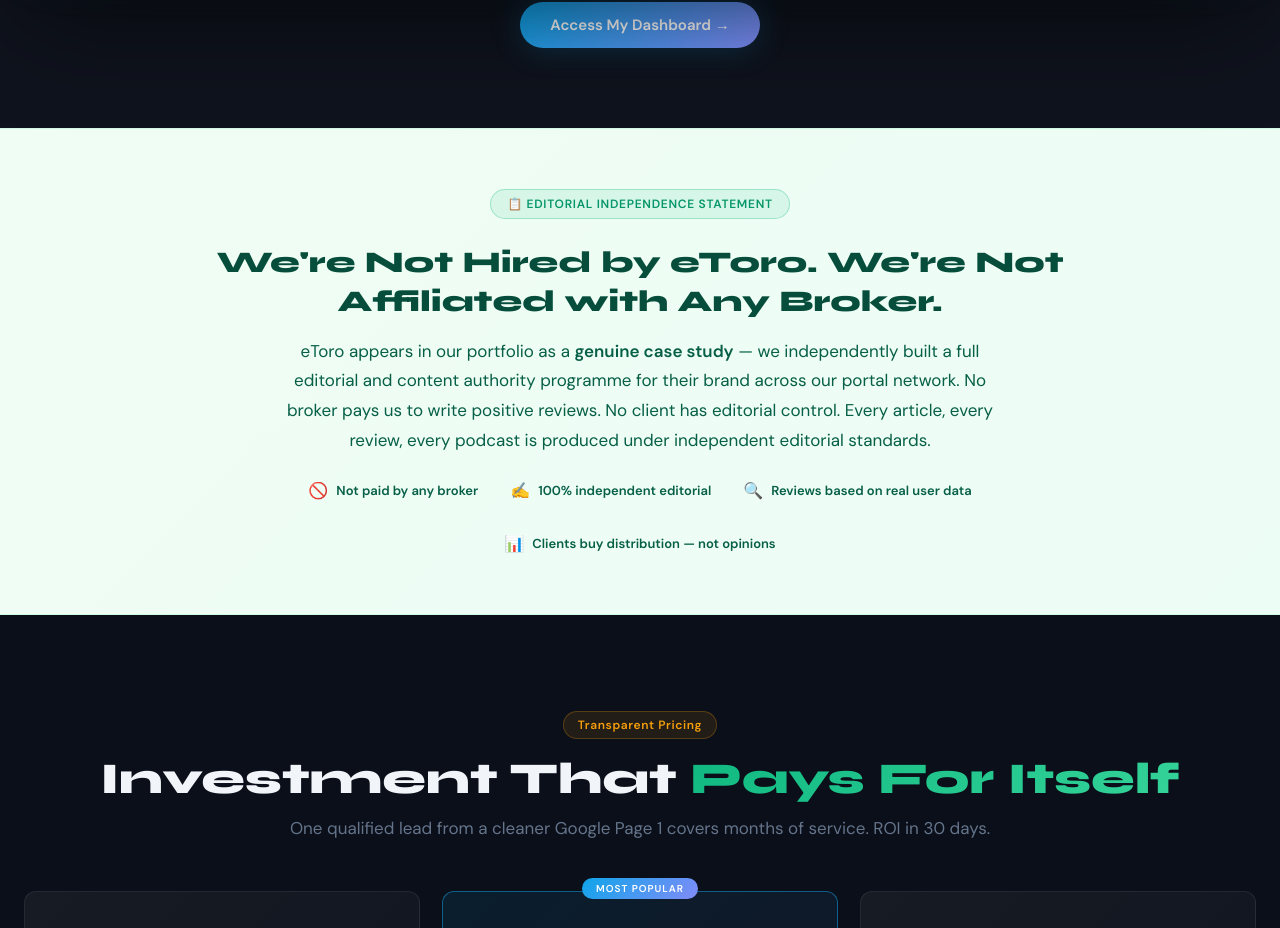
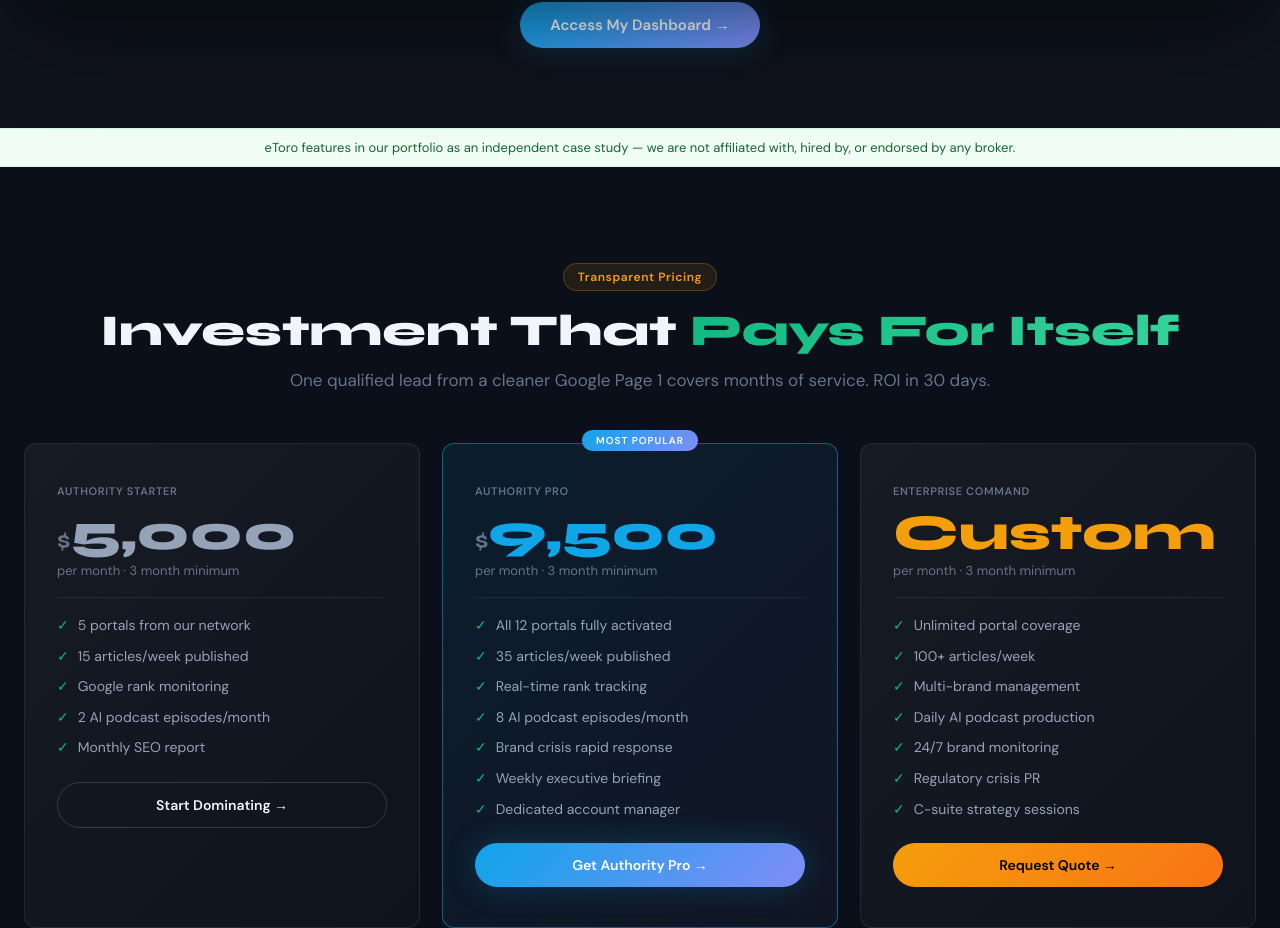
Before and after one commit to sollymarks95-ctrl/reputationhub, a Next.js app: page / in a window 1280 px wide. Shown: the part 6675-7603 px from the top of the page. Built offline with nearby package versions, Linux system fonts and the light colour scheme.

Commit message:
fix: editorial disclaimers → one sentence each

```diff
--- a/app/page.tsx
+++ b/app/page.tsx
@@ -322,28 +322,10 @@ export default function HomePage() {
         </div>
       </section>
 
-      {/* ── EDITORIAL INDEPENDENCE ── */}
-      <section style={{ padding:'60px 0', background:'linear-gradient(135deg,#F0FDF4,#ECFDF5)', borderTop:'1px solid #D1FAE5', borderBottom:'1px solid #D1FAE5' }}>
-        <div style={{ maxWidth:900, margin:'0 auto', padding:'0 24px', textAlign:'center' }}>
-          <div style={{ display:'inline-flex', alignItems:'center', gap:8, padding:'6px 16px', borderRadius:100, background:'rgba(16,185,129,0.1)', border:'1px solid rgba(16,185,129,0.3)', color:'#059669', fontWeight:700, fontSize:12, letterSpacing:'.06em', marginBottom:24, textTransform:'uppercase' }}>
-            📋 Editorial Independence Statement
-          </div>
-          <h2 className="syne" style={{ fontSize:30, fontWeight:800, color:'#064E3B', marginBottom:16, lineHeight:1.3 }}>
-            We&apos;re Not Hired by eToro. We&apos;re Not Affiliated with Any Broker.
-          </h2>
-          <p style={{ fontSize:17, color:'#065F46', lineHeight:1.75, maxWidth:720, margin:'0 auto 20px' }}>
-            eToro appears in our portfolio as a <strong>genuine case study</strong> — we independently built a full editorial and content authority programme for their brand across our portal network. No broker pays us to write positive reviews. No client has editorial control. Every article, every review, every podcast is produced under independent editorial standards.
-          </p>
-          <div style={{ display:'flex', justifyContent:'center', gap:32, flexWrap:'wrap', marginTop:24 }}>
-            {[['🚫','Not paid by any broker'],['✍️','100% independent editorial'],['🔍','Reviews based on real user data'],['📊','Clients buy distribution — not opinions']].map(([icon,text]) => (
-              <div key={text} style={{ display:'flex', alignItems:'center', gap:8 }}>
-                <span style={{ fontSize:16 }}>{icon}</span>
-                <span style={{ fontSize:13, fontWeight:600, color:'#065F46' }}>{text}</span>
-              </div>
-            ))}
-          </div>
-        </div>
-      </section>
+      {/* Editorial independence — one line */}
+      <div style={{ background:'#F0FDF4', borderTop:'1px solid #D1FAE5', borderBottom:'1px solid #D1FAE5', padding:'10px 24px', textAlign:'center', fontSize:13, color:'#166534' }}>
+        eToro features in our portfolio as an independent case study — we are not affiliated with, hired by, or endorsed by any broker.
+      </div>
 
       {/* PRICING */}
       <section id="pricing" style={{ padding:'96px 0' }}>
```
Also changed, not shown: app/components/templates/TrustTemplate.tsx (+3 -6 lines).
